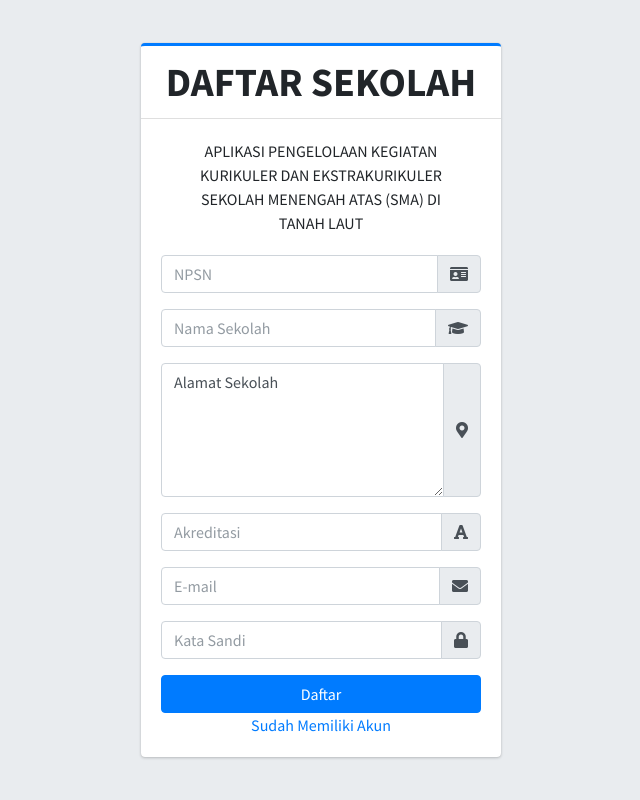
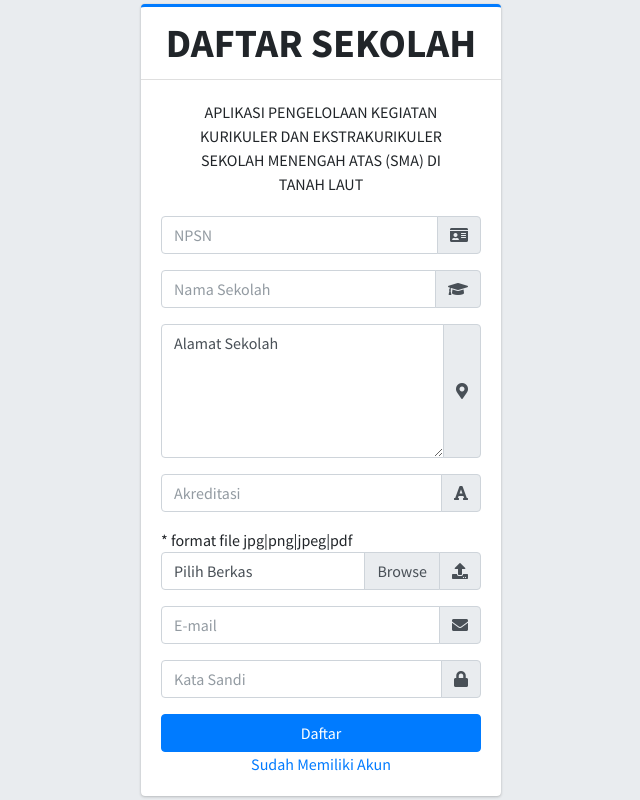
Before and after one commit to mhmmdrzld/skripsi, a CodeIgniter app: page /database/Login/daftar in a window 1280 px wide. Shown: the whole page, without its empty margins (319-959 px from the left). Run offline with CodeIgniter, Linux system fonts and the light colour scheme; some libraries are stand-ins or nearby versions.

Commit message:
halaman daftar tambah upload file akreditasi

```diff
--- a/application/models/M_login.php
+++ b/application/models/M_login.php
@@ -13,8 +13,22 @@ class M_login extends CI_Model
 
     public function proses_daftar($post)
     {
+        $this->db->trans_begin();
 
-        $this->db->trans_begin();
+
+        $config = array(
+            'upload_path' => './file/',
+            'allowed_types' => 'jpg|png|jpeg|pdf'
+
+        );
+
+        $this->load->library('upload', $config);
+
+        if (!$this->upload->do_upload('bukti')) {
+        } else {
+            $result = $this->upload->data();
+            $file_dokumen = $result['file_name'];
+        }
 
         $data_akun = array(
             'username' => $post['npsn'],
@@ -33,7 +47,8 @@ class M_login extends CI_Model
                 'akreditasi' => $post['akreditasi'],
                 'email' => $post['email'],
                 'status' => 'Belum Verifikasi',
-                'idakun' => $idakun
+                'idakun' => $idakun,
+                'buktiakreditasi' =>  $file_dokumen
             );
 
             $this->db->insert('sekolah', $data_sekolah);
--- a/application/views/login/daftar.php
+++ b/application/views/login/daftar.php
@@ -25,9 +25,9 @@
             <div class="card-body">
                 <p class="login-box-msg">APLIKASI PENGELOLAAN KEGIATAN KURIKULER DAN EKSTRAKURIKULER SEKOLAH MENENGAH ATAS (SMA) DI TANAH LAUT</p>
 
-                <form action="<?= base_url('Login/proses_daftar') ?>" method="post">
+                <form action="<?= base_url('Login/proses_daftar') ?>" method="post" enctype="multipart/form-data">
                     <div class="input-group mb-3">
-                        <input type="text" class="form-control" name="npsn" placeholder="NPSN">
+                        <input type="text" class="form-control" name="npsn" placeholder="NPSN" required>
                         <div class="input-group-append">
                             <div class="input-group-text">
                                 <span class="fas fa-id-card"></span>
@@ -35,7 +35,7 @@
                         </div>
                     </div>
                     <div class="input-group mb-3">
-                        <input type="text" name="namasekolah" class="form-control" placeholder="Nama Sekolah">
+                        <input type="text" name="namasekolah" class="form-control" placeholder="Nama Sekolah" required>
                         <div class="input-group-append">
                             <div class="input-group-text">
                                 <span class="fas fa-graduation-cap"></span>
@@ -43,7 +43,7 @@
                         </div>
                     </div>
                     <div class="input-group mb-3">
-                        <textarea name="alamatsekolah" class="form-control" id="" cols="30" rows="5">Alamat Sekolah</textarea>
+                        <textarea name="alamatsekolah" class="form-control" id="" cols="30" rows="5" required>Alamat Sekolah</textarea>
                         <div class="input-group-append">
                             <div class="input-group-text">
                                 <span class="fas fa-map-marker-alt"></span>
@@ -51,15 +51,28 @@
                         </div>
                     </div>
                     <div class="input-group mb-3">
-                        <input type="text" name="akreditasi" class="form-control" placeholder="Akreditasi">
+                        <input type="text" name="akreditasi" class="form-control" placeholder="Akreditasi" required>
                         <div class="input-group-append">
                             <div class="input-group-text">
                                 <span class="fas fa-font"></span>
                             </div>
                         </div>
                     </div>
+                    * format file jpg|png|jpeg|pdf
                     <div class="input-group mb-3">
-                        <input type="email" name="email" class="form-control" placeholder="E-mail">
+                        <div class="custom-file">
+                            <input type="file" class="custom-file-input" name="bukti" required>
+                            <label class="custom-file-label" for="exampleInputFile">Pilih Berkas</label>
+                        </div>
+                        <div class="input-group-append">
+                            <div class="input-group-text">
+                                <span class="fas fa-upload"></span>
+                            </div>
+                        </div>
+
+                    </div>
+                    <div class="input-group mb-3">
+                        <input type="text   " name="email" class="form-control" placeholder="E-mail" required>
                         <div class="input-group-append">
                             <div class="input-group-text">
                                 <span class="fas fa-envelope"></span>
@@ -67,7 +80,7 @@
                         </div>
                     </div>
                     <div class="input-group mb-3">
-                        <input type="password" name="password" class="form-control" placeholder="Kata Sandi">
+                        <input type="password" name="password" class="form-control" placeholder="Kata Sandi" required>
                         <div class="input-group-append">
                             <div class="input-group-text">
                                 <span class="fas fa-lock"></span>
@@ -100,6 +113,10 @@
     <script src="<?= base_url() ?>plugins/bootstrap/js/bootstrap.bundle.min.js"></script>
     <!-- AdminLTE App -->
     <script src="<?= base_url() ?>dist/js/adminlte.min.js"></script>
+    <script src="<?= base_url() ?>plugins/bs-custom-file-input/bs-custom-file-input.min.js"></script>
+    <script>
+        bsCustomFileInput.init();
+    </script>
 </body>
 
 </html>
--- a/application/views/login/login.php
+++ b/application/views/login/login.php
@@ -30,7 +30,7 @@
 
                 <form action="<?= site_url('Login/proses_login') ?>" method="post">
                     <div class="input-group mb-3">
-                        <input type="text" class="form-control" name="username" placeholder="Nama Pengguna">
+                        <input type="text" class="form-control" name="username" placeholder="Nama Pengguna" required>
                         <div class="input-group-append">
                             <div class="input-group-text">
                                 <span class="fas fa-user"></span>
@@ -38,7 +38,7 @@
                         </div>
                     </div>
                     <div class="input-group mb-3">
-                        <input type="password" class="form-control" name="password" placeholder="Kata Sandi">
+                        <input type="password" class="form-control" name="password" placeholder="Kata Sandi" required>
                         <div class="input-group-append">
                             <div class="input-group-text">
                                 <span class="fas fa-lock"></span>
```
